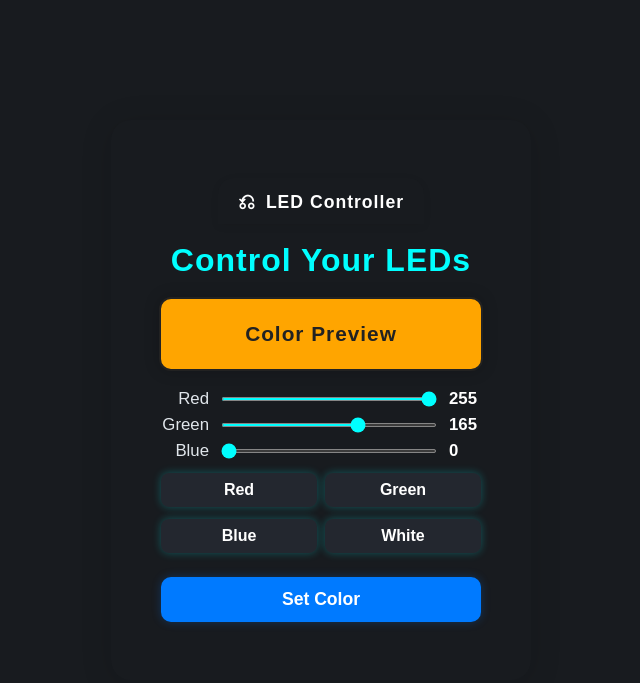
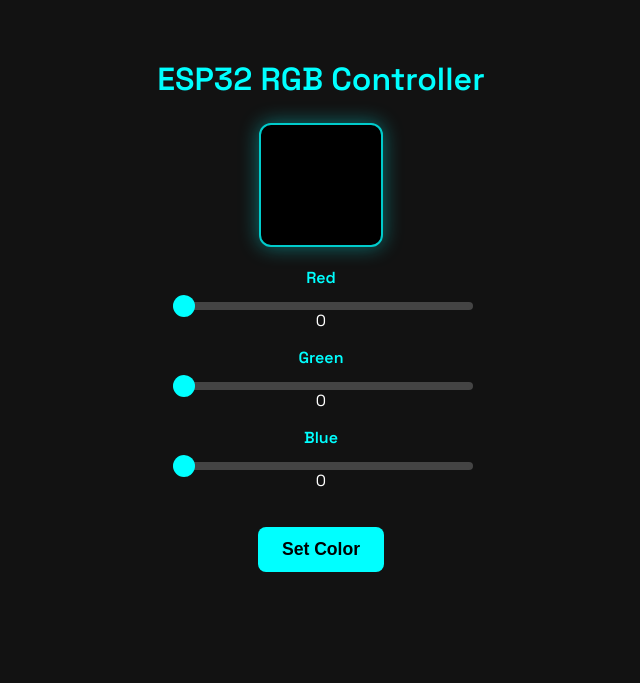
Before and after one commit to Zardaptor/esp32-rgb-uiWeb-UI-for-Firebase-ESP32-RGB-LED, a plain HTML site: page index.html in a window 1280 px wide. Shown: the whole page, without its empty margins (319-959 px from the left). Drawn offline with Linux system fonts and the light colour scheme; a web font is replaced by a local one.

Commit message:
Update index.html

```diff
--- a/index.html
+++ b/index.html
@@ -1,288 +1,150 @@
 <!DOCTYPE html>
 <html>
 <head>
+  <meta charset="UTF-8">
+  <title>ESP32 RGB Firebase Controller</title>
   <meta name="viewport" content="width=device-width, initial-scale=1">
-  <title>ESP32 RGB LED Controller</title>
+  <link href="https://fonts.googleapis.com/css2?family=Space+Grotesk:wght@400;600&display=swap" rel="stylesheet">
   <style>
-    @font-face {
-      font-family: 'Space Grotesk';
-      src: url('fonts/SpaceGrotesk-Regular.ttf') format('truetype');
-      font-weight: 400;
-      font-style: normal;
+    body {
+      background-color: #121212;
+      color: #fff;
+      font-family: 'Space Grotesk', sans-serif;
+      text-align: center;
+      padding: 30px 16px;
     }
-    html, body {
-      height: 100%;
-      min-height: 100vh;
-      margin: 0;
-      padding: 0;
-      box-sizing: border-box;
-      overflow: hidden;
+    h1 {
+      color: #00ffff;
+      font-size: 2rem;
+      margin-bottom: 24px;
     }
-    body {
-      background: #181b1f;
-      min-height: 100vh;
-      width: 100vw;
-      font-family: 'Space Grotesk', Arial, sans-serif;
-      display: flex;
-      align-items: center;
-      justify-content: center;
-      margin: 0;
-      padding: 0;
-      box-sizing: border-box;
-      overflow: hidden;
+    .color-preview {
+      width: 120px;
+      height: 120px;
+      margin: 20px auto;
+      border-radius: 12px;
+      border: 2px solid #00cccc;
+      box-shadow: 0 0 20px rgba(0,255,255,0.4);
+      background-color: rgb(0, 0, 0);
+      transition: background 0.3s;
     }
-    .container {
-      background: #181b1f;
-      width: 100vw;
-      max-width: 420px;
-      height: auto;
-      min-height: 70vh;
-      margin: auto;
-      border-radius: 20px;
-      box-shadow: 0 4px 32px #0002;
-      padding: 2.5vh 2vw 2.5vh 2vw;
-      display: flex;
-      flex-direction: column;
-      align-items: center;
-      justify-content: center;
-      box-sizing: border-box;
-      overflow: hidden;
+    .slider-row {
+      margin: 16px auto;
+      max-width: 300px;
     }
-    .header {
-      display: flex;
-      align-items: center;
-      background: #181b1f;
-      border-radius: 16px 16px 0 0;
-      padding: 12px 20px 10px 20px;
-      font-weight: bold;
-      font-size: 1.1rem;
-      color: #fff;
-      letter-spacing: 1px;
-      box-shadow: 0 2px 8px #0001;
+    label {
+      display: block;
+      margin-bottom: 6px;
+      font-weight: 600;
+      color: #00ffff;
+    }
+    input[type=range] {
+      width: 100%;
+      appearance: none;
+      height: 8px;
+      border-radius: 4px;
+      background: #444;
+      outline: none;
       margin-bottom: 8px;
     }
-    .header-icon {
-      margin-right: 10px;
-      font-size: 1.2em;
+    input[type=range]::-webkit-slider-thumb {
+      appearance: none;
+      width: 22px;
+      height: 22px;
+      border-radius: 50%;
+      background: #00ffff;
+      cursor: pointer;
     }
-    h2 {
-      color: #00ffff;
-      margin: 10px 0 18px 0;
-      font-size: 2rem;
-      font-weight: 700;
-      letter-spacing: 1px;
-      text-align: center;
+    .value {
+      font-size: 1rem;
+      margin-top: -8px;
     }
-    .color-preview {
-      min-height: 70px;
-      height: 70px;
-      max-height: 100px;
-      width: 100%;
-      max-width: 320px;
-      margin: 0 auto 18px auto;
-      background: #23272f;
-      border-radius: 12px;
-      display: flex;
-      align-items: center;
-      justify-content: center;
-      box-shadow: 0 0 16px #0003;
-      color: #fff;
-      font-size: 1.3rem;
-      font-weight: 600;
-      letter-spacing: 1px;
-      transition: background 0.3s;
-      border: 2px solid #222;
-    }
-    .sliders {
-      gap: 1.2vh;
-      margin-bottom: 1.5vh;
-      max-width: 320px;
-      margin-left: auto;
-      margin-right: auto;
-      width: 100%;
-    }
-    .slider-row {
-      display: flex;
-      align-items: center;
-      gap: 10px;
-      color: #e0e6eb;
-      font-size: 1.05rem;
-      width: 100%;
-      margin-bottom: 6px;
-    }
-    .slider-row label {
-      width: 48px;
-      text-align: right;
-      font-weight: 500;
-      flex-shrink: 0;
-      font-size: 1.05rem;
-    }
-    .slider-row input[type="range"] {
-      flex: 1;
-      accent-color: #00ffff;
-      height: 4px;
-      background: #23272f;
-      border-radius: 4px;
-      outline: none;
-      min-width: 0;
-    }
-    .slider-value {
-      width: 32px;
-      text-align: left;
-      color: #fff;
-      font-weight: 600;
-      font-size: 1.05rem;
-      flex-shrink: 0;
-    }
-    .preset-row {
-      display: flex;
-      gap: 8px;
-      margin-bottom: 1.5vh;
-      max-width: 320px;
-      margin-left: auto;
-      margin-right: auto;
-      flex-wrap: wrap;
-      width: 100%;
-      justify-content: center;
-    }
-    .preset-btn {
-      min-width: 60px;
-      padding: 8px 0;
-      font-size: 1rem;
-      background: #23272f;
-      color: #fff;
+    button {
+      margin-top: 20px;
+      padding: 12px 24px;
+      font-size: 1.1rem;
       border: none;
       border-radius: 8px;
+      background: #00ffff;
+      color: #000;
       font-weight: 600;
       cursor: pointer;
-      box-shadow: 0 0 8px #00ffff44;
-      transition: background 0.2s, color 0.2s;
-      flex: 1 1 40%;
-      margin-bottom: 4px;
     }
-    .preset-btn:hover {
-      background: #00ffff;
-      color: #181b1f;
-    }
-    .submit-btn {
-      font-size: 1.1rem;
-      padding: 12px 0;
-      width: 100%;
-      margin-top: 1vh;
-      background: #007aff;
-      color: #fff;
-      border: none;
-      border-radius: 10px;
-      font-weight: 600;
-      cursor: pointer;
-      box-shadow: 0 0 10px #007aff44;
-      transition: background 0.2s, color 0.2s;
-    }
-    .submit-btn:hover {
-      background: #005bb5;
-    }
-    @media (max-width: 900px) {
-      .container {
-        max-width: 98vw;
-        padding: 1.5vh 2vw 1.5vh 2vw;
-        min-height: 80vh;
-      }
-      .color-preview {
-        min-height: 50px;
-        height: 50px;
-        font-size: 1.1rem;
-        padding: 0.5vh;
-      }
-      h2 {
-        font-size: 1.3rem;
-      }
-    }
-    @media (max-width: 600px) {
-      .container {
-        min-height: 90vh;
-        border-radius: 0;
-        padding: 2vw 2vw 2vw 2vw;
-      }
-      .sliders {
-        gap: 0.7vh;
-      }
-      .slider-row label {
-        width: 32px;
-        font-size: 0.95rem;
-      }
-      .slider-value {
-        width: 24px;
-        font-size: 0.95rem;
-      }
-      .preset-row {
-        gap: 6px;
-        max-width: 100vw;
-      }
-      .preset-btn {
-        padding: 7px 0;
-        font-size: 0.95rem;
-        min-width: 48px;
-      }
-      .submit-btn {
-        font-size: 0.95rem;
-        padding: 10px 0;
-      }
+    button:hover {
+      background: #00cccc;
     }
   </style>
 </head>
 <body>
-  <div class="container">
-    <div class="header"><span class="header-icon">⎌</span>LED Controller</div>
-    <h2>Control Your LEDs</h2>
-    <div class="color-preview" id="colorPreview">Color Preview</div>
-    <form id="rgbForm" action="/" method="GET" style="width:100%;max-width:320px;margin:0 auto;">
-      <div class="sliders">
-        <div class="slider-row">
-          <label for="rInput">Red</label>
-          <input type="range" name="R" id="rInput" min="0" max="255" value="255">
-          <span class="slider-value" id="rVal">255</span>
-        </div>
-        <div class="slider-row">
-          <label for="gInput">Green</label>
-          <input type="range" name="G" id="gInput" min="0" max="255" value="165">
-          <span class="slider-value" id="gVal">165</span>
-        </div>
-        <div class="slider-row">
-          <label for="bInput">Blue</label>
-          <input type="range" name="B" id="bInput" min="0" max="255" value="0">
-          <span class="slider-value" id="bVal">0</span>
-        </div>
-      </div>
-      <div class="preset-row">
-        <button type="button" class="preset-btn" onclick="setPreset(255,0,0)">Red</button>
-        <button type="button" class="preset-btn" onclick="setPreset(0,255,0)">Green</button>
-        <button type="button" class="preset-btn" onclick="setPreset(0,0,255)">Blue</button>
-        <button type="button" class="preset-btn" onclick="setPreset(255,255,255)">White</button>
-      </div>
-      <input class="submit-btn" type="submit" value="Set Color">
-    </form>
+  <h1>ESP32 RGB Controller</h1>
+  <div class="color-preview" id="colorBox"></div>
+
+  <div class="slider-row">
+    <label for="r">Red</label>
+    <input type="range" min="0" max="255" id="r" value="0">
+    <div class="value" id="rVal">0</div>
   </div>
-  <script>
+
+  <div class="slider-row">
+    <label for="g">Green</label>
+    <input type="range" min="0" max="255" id="g" value="0">
+    <div class="value" id="gVal">0</div>
+  </div>
+
+  <div class="slider-row">
+    <label for="b">Blue</label>
+    <input type="range" min="0" max="255" id="b" value="0">
+    <div class="value" id="bVal">0</div>
+  </div>
+
+  <button onclick="sendColor()">Set Color</button>
+
+  <script type="module">
+    // Import Firebase
+    import { initializeApp } from 'https://www.gstatic.com/firebasejs/10.12.2/firebase-app.js';
+    import { getDatabase, ref, set } from 'https://www.gstatic.com/firebasejs/10.12.2/firebase-database.js';
+
+    // Your Firebase config
+    const firebaseConfig = {
+      apiKey: "",
+      authDomain: "esp32ledsk.firebaseapp.com",
+      databaseURL: "https://esp32ledsk-default-rtdb.asia-southeast1.firebasedatabase.app",
+      projectId: "esp32ledsk",
+      storageBucket: "esp32ledsk.appspot.com",
+      messagingSenderId: "",
+      appId: ""
+    };
+
+    // Initialize Firebase
+    const app = initializeApp(firebaseConfig);
+    const db = getDatabase(app);
+
+    const rSlider = document.getElementById('r');
+    const gSlider = document.getElementById('g');
+    const bSlider = document.getElementById('b');
+
     function updatePreview() {
-      const r = parseInt(document.getElementById('rInput').value) || 0;
-      const g = parseInt(document.getElementById('gInput').value) || 0;
-      const b = parseInt(document.getElementById('bInput').value) || 0;
-      document.getElementById('colorPreview').style.background = `rgb(${r},${g},${b})`;
-      document.getElementById('colorPreview').style.color = (r+g+b > 380) ? '#222' : '#fff';
+      const r = rSlider.value;
+      const g = gSlider.value;
+      const b = bSlider.value;
+      document.getElementById('colorBox').style.backgroundColor = `rgb(${r},${g},${b})`;
       document.getElementById('rVal').textContent = r;
       document.getElementById('gVal').textContent = g;
       document.getElementById('bVal').textContent = b;
     }
-    function setPreset(r, g, b) {
-      document.getElementById('rInput').value = r;
-      document.getElementById('gInput').value = g;
-      document.getElementById('bInput').value = b;
-      updatePreview();
+
+    rSlider.addEventListener('input', updatePreview);
+    gSlider.addEventListener('input', updatePreview);
+    bSlider.addEventListener('input', updatePreview);
+
+    function sendColor() {
+      const r = parseInt(rSlider.value);
+      const g = parseInt(gSlider.value);
+      const b = parseInt(bSlider.value);
+      set(ref(db, 'led'), { r, g, b });
     }
-    document.getElementById('rInput').addEventListener('input', updatePreview);
-    document.getElementById('gInput').addEventListener('input', updatePreview);
-    document.getElementById('bInput').addEventListener('input', updatePreview);
-    window.onload = updatePreview;
+
+    updatePreview();
   </script>
 </body>
 </html>
```
